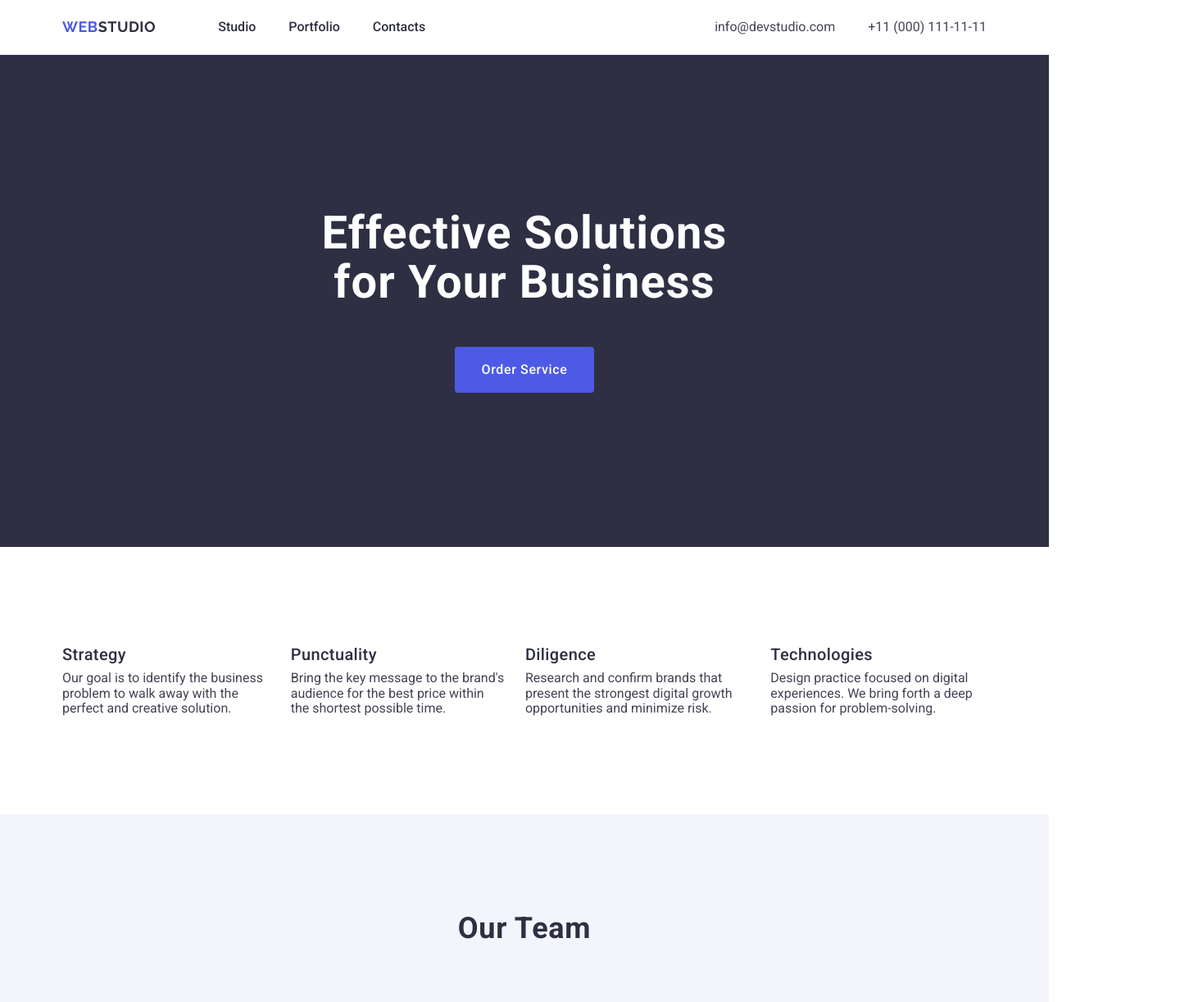
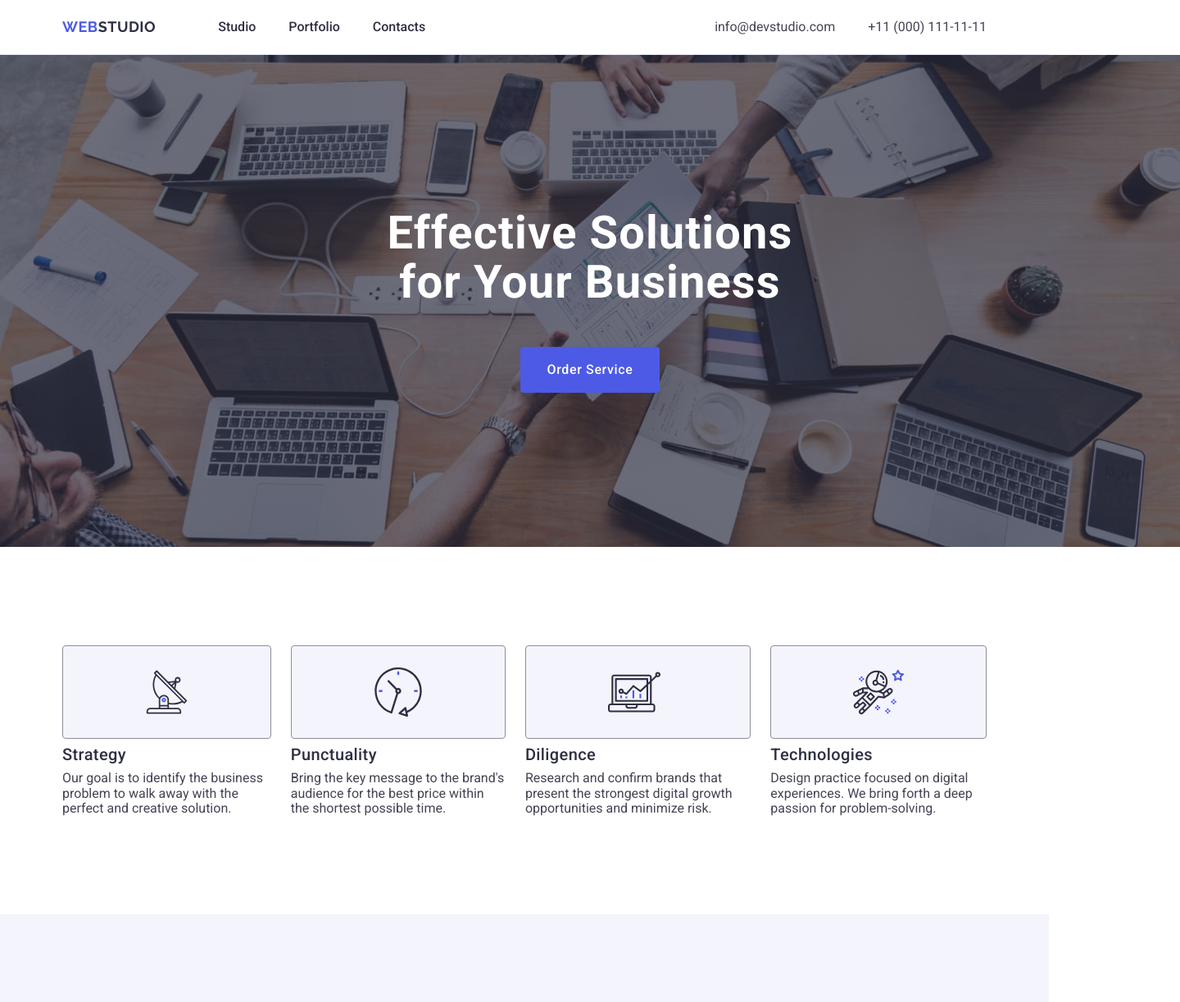
Before and after one commit to Zharovskiy/goit-markup-hw-04, a plain HTML site: page index.html in a window 1280 px wide. Shown: the top 1222 px of the page at 82% size, 1440 px wide, since content can reach past the window. Drawn offline with nearby package versions, Linux system fonts and the light colour scheme.

Commit message:
20230925

```diff
--- a/css/styles.css
+++ b/css/styles.css
@@ -144,6 +144,14 @@ img {
     background-color: #2E2F42;
     padding-top: 188px;
     padding-bottom: 188px;
+    background-image: linear-gradient(
+        rgba(46, 47, 66, 0.7),
+        rgba(46, 47, 66, 0.7)
+        ),
+        url(../images/people_office_1.jpg);
+    background-repeat: no-repeat;
+    background-position: top, center;
+    min-width: 1440px;
 }
 
 .hero-image-title {
@@ -194,7 +202,23 @@ img {
 }
 
 .advantages-list-items {
+    display: flex;
+    flex-direction: column;
     width: calc((100%-24px*3)/4);
+}
+
+.advantages-cont-icon {
+    border: 1px solid #8E8F99;
+    border-radius: 4px;
+    background-color: #F4F4FD;
+    padding: 24px 100px;
+    margin-bottom: 8px;
+}
+
+.advantages-icon {
+    width: 64px;
+    height: 64px;
+    flex-shrink: 0;
 }
 
 .title {
@@ -230,11 +254,20 @@ img {
     flex-shrink: 0;
     border-radius: 0px 0px 4px 4px;
     background-color: #FFF;
+    box-shadow: 0px 2px 1px 0px rgba(46, 47, 66, 0.08),
+                0px 1px 1px 0px rgba(46, 47, 66, 0.16),
+                0px 1px 6px 0px rgba(46, 47, 66, 0.08);
 }
 .title-text {
     text-align: center;
     padding-top: 32px;
     padding-bottom: 32px;
+}
+
+.social_networks_icon {
+    width: 40px;
+    height: 40px;
+    fill: url(../images/Ellipse.svg);
 }
 
 /* Section 4 */
--- a/index.html
+++ b/index.html
@@ -54,18 +54,22 @@
                 <h2 class="visually-hidden">Advantages</h2>
                 <ul class="advantages-list">
                     <li class="advantages-list-items">
+                        <div class="advantages-cont-icon"><img class="advantages-icon" src="./images/antenna_1.svg" alt="Antenna"></div>
                         <h3 class="title">Strategy</h3>
                         <p class="text">Our goal is to identify the business problem to walk away with the perfect and creative solution.</p>
                     </li>
                     <li class="advantages-list-items">
+                        <div class="advantages-cont-icon"><img class="advantages-icon" src="./images/clock_1.svg" alt="Clock"></div>
                         <h3 class="title">Punctuality</h3>
                         <p class="text">Bring the key message to the brand's audience for the best price within the shortest possible time.</p>
                     </li>
                     <li class="advantages-list-items">
+                        <div class="advantages-cont-icon"><img class="advantages-icon" src="./images/diagram_1.svg" alt="Diagram"></div>
                         <h3 class="title">Diligence</h3>
                         <p class="text">Research and confirm brands that present the strongest digital growth opportunities and minimize risk.</p>
                     </li>
                     <li class="advantages-list-items">
+                        <div class="advantages-cont-icon"><img class="advantages-icon" src="./images/astronaut_1.svg" alt="Astronaut"></div>
                         <h3 class="title">Technologies</h3>
                         <p class="text">Design practice focused on digital experiences. We bring forth a deep passion for problem-solving.</p>
                     </li>
@@ -83,6 +87,9 @@
                         <div class="title-text">
                             <h3 class="title">Mark Guerrero</h3>
                             <p class="text">Product Designer</p>
+                            <div class="team_social_networks">
+                                <img class="social_networks_icon" src="./images/instagram_2.svg" alt="instagram">
+                            </div>
                         </div>
                     </li>
                     <li class="team-speciality">
```
Also changed, not shown: images/Ellipse.svg (added), images/antenna_1.svg (added), images/astronaut_1.svg (added), images/clock_1.svg (added), images/diagram_1.svg (added), images/facebook_1.svg (added), images/instagram_2.svg (added), images/linkedin_1.svg (added), images/people_office_1.jpg (added), images/twitter_1.svg (added).
